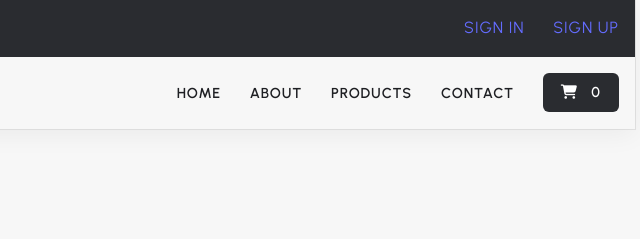
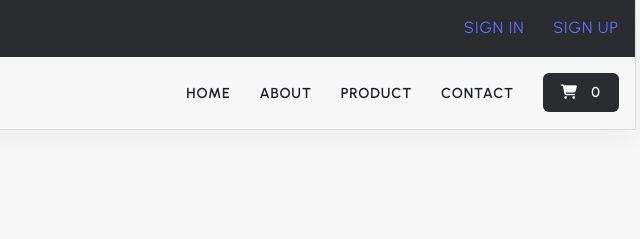
Before and after one commit to Aheed-Siddiqui-Official/E-Commerce-Website, a website built with Vite: page src/addToCart.html in a window 1280 px wide. Shown: the top 239 px of the page, 613-1253 px from the left. Built offline with nearby package versions, Linux system fonts and the light colour scheme; a web font is replaced by a local one.

Commit message:
Update addToCart.html

```diff
--- a/src/addToCart.html
+++ b/src/addToCart.html
@@ -54,7 +54,7 @@
               <a href="about.html" class="nav-link">about</a>
             </li>
             <li class="nav-item">
-              <a href="products.html" class="nav-link">products</a>
+              <a href="products.html" class="nav-link">product</a>
             </li>
             <li class="nav-item">
               <a href="contact.html" class="nav-link">contact</a>
```
